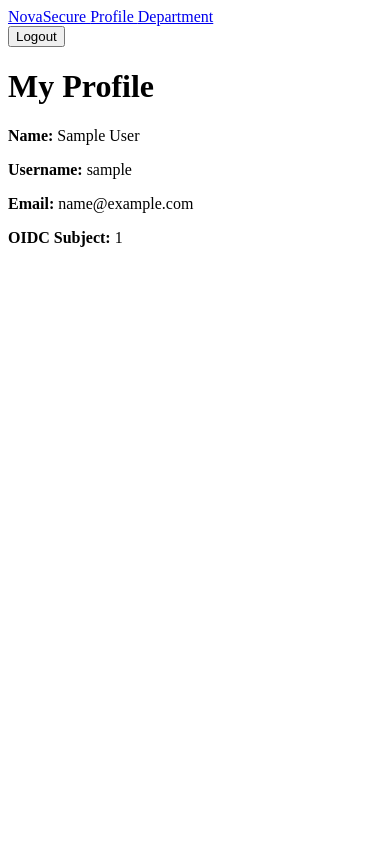
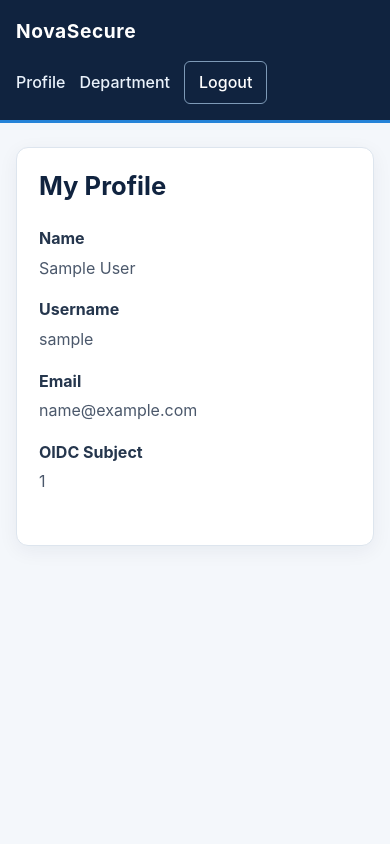
Before and after one commit to Thomas170491/enterprise-iam-lab, a Flask app: page /profile in a window 390 px wide. Run offline with Flask 3, Linux system fonts and the light colour scheme; the visitor is signed in with stand-in values (Sample User, id 1); parts of the project's set-up code (start-up, migrations or seed data) failed here and were passed over; some libraries are stand-ins or nearby versions.

Commit message:
style: add responsive styling for Employee Portal pages

```diff
--- a/apps/employee-portal/static/style.css
+++ b/apps/employee-portal/static/style.css
@@ -0,0 +1,340 @@
+/* =========================================================
+   NovaSecure Employee Portal
+   MVP stylesheet
+   ========================================================= */
+
+
+/* ---------- Global ---------- */
+
+* {
+    box-sizing: border-box;
+}
+
+html {
+    font-family:
+        Inter,
+        system-ui,
+        -apple-system,
+        BlinkMacSystemFont,
+        "Segoe UI",
+        sans-serif;
+}
+
+body {
+    margin: 0;
+    min-height: 100vh;
+
+    background: #f4f7fb;
+    color: #172033;
+
+    line-height: 1.6;
+}
+
+a {
+    color: #1769aa;
+    text-decoration: none;
+}
+
+a:hover {
+    text-decoration: underline;
+}
+
+
+/* ---------- Header / Navigation ---------- */
+
+header {
+    background: #10233f;
+    border-bottom: 3px solid #2583d8;
+}
+
+nav {
+    max-width: 1100px;
+    margin: 0 auto;
+    padding: 0 24px;
+
+    min-height: 64px;
+
+    display: flex;
+    align-items: center;
+    gap: 24px;
+}
+
+nav a {
+    color: #eaf2fb;
+    font-weight: 500;
+}
+
+nav a:first-child {
+    margin-right: auto;
+
+    color: #ffffff;
+    font-size: 1.2rem;
+    font-weight: 700;
+    letter-spacing: 0.03em;
+}
+
+nav a:hover {
+    color: #ffffff;
+}
+
+
+/* Logout is a form because it uses POST + CSRF */
+
+nav form {
+    margin: 0;
+}
+
+nav button {
+    border: 1px solid #7e9ab7;
+    border-radius: 6px;
+
+    background: transparent;
+    color: #ffffff;
+
+    padding: 8px 14px;
+
+    font: inherit;
+    font-weight: 500;
+
+    cursor: pointer;
+}
+
+nav button:hover {
+    background: #ffffff;
+    color: #10233f;
+}
+
+
+/* ---------- Main Layout ---------- */
+
+main {
+    width: min(100% - 32px, 1000px);
+
+    margin: 48px auto;
+}
+
+section {
+    background: #ffffff;
+
+    border: 1px solid #dde5ee;
+    border-radius: 12px;
+
+    padding: 32px;
+
+    box-shadow: 0 5px 20px rgba(25, 42, 70, 0.06);
+}
+
+
+/* ---------- Typography ---------- */
+
+h1,
+h2,
+h3 {
+    color: #10233f;
+    line-height: 1.25;
+}
+
+h1 {
+    margin-top: 0;
+
+    font-size: 2rem;
+}
+
+h2 {
+    margin-top: 32px;
+
+    font-size: 1.35rem;
+}
+
+p {
+    color: #4b586b;
+}
+
+
+/* ---------- General buttons ---------- */
+
+main a {
+    display: inline-block;
+}
+
+main a[href*="login"] {
+    margin-top: 16px;
+
+    padding: 10px 18px;
+
+    border-radius: 6px;
+
+    background: #1769aa;
+    color: #ffffff;
+
+    font-weight: 600;
+}
+
+main a[href*="login"]:hover {
+    background: #125689;
+    text-decoration: none;
+}
+
+
+/* ---------- Profile ---------- */
+
+.profile-details {
+    display: grid;
+    grid-template-columns: 180px 1fr;
+
+    gap: 12px 24px;
+
+    margin-top: 24px;
+}
+
+.profile-details dt {
+    font-weight: 700;
+    color: #25364d;
+}
+
+.profile-details dd {
+    margin: 0;
+    color: #4b586b;
+}
+
+
+/* ---------- Department Resources ---------- */
+
+ul {
+    padding-left: 0;
+
+    list-style: none;
+}
+
+li {
+    margin: 12px 0;
+    padding: 14px 18px;
+
+    border: 1px solid #dce6ef;
+    border-left: 4px solid #2583d8;
+    border-radius: 6px;
+
+    background: #f8fafc;
+
+    color: #26374c;
+}
+
+
+/* ---------- Manager Dashboard ---------- */
+
+.manager-dashboard {
+    margin-top: 24px;
+
+    display: grid;
+    grid-template-columns: repeat(
+        auto-fit,
+        minmax(200px, 1fr)
+    );
+
+    gap: 18px;
+}
+
+.manager-card {
+    padding: 20px;
+
+    border: 1px solid #dce6ef;
+    border-radius: 8px;
+
+    background: #f8fafc;
+}
+
+.manager-card h3 {
+    margin-top: 0;
+}
+
+
+/* ---------- Access Denied ---------- */
+
+.access-denied {
+    text-align: center;
+}
+
+.access-denied h1 {
+    color: #a52222;
+}
+
+.access-denied a {
+    margin-top: 16px;
+
+    padding: 10px 18px;
+
+    border-radius: 6px;
+
+    background: #10233f;
+    color: #ffffff;
+
+    font-weight: 600;
+}
+
+.access-denied a:hover {
+    background: #1b365d;
+    text-decoration: none;
+}
+
+
+/* ---------- Logged Out ---------- */
+
+.logged-out {
+    text-align: center;
+}
+
+
+/* ---------- Small status label ---------- */
+
+.status {
+    display: inline-block;
+
+    padding: 4px 10px;
+
+    border-radius: 999px;
+
+    background: #e9f6ee;
+    color: #25673d;
+
+    font-size: 0.85rem;
+    font-weight: 600;
+}
+
+
+/* ---------- Responsive ---------- */
+
+@media (max-width: 700px) {
+
+    nav {
+        padding: 16px;
+
+        flex-wrap: wrap;
+        gap: 14px;
+    }
+
+    nav a:first-child {
+        width: 100%;
+        margin-right: 0;
+    }
+
+    main {
+        margin: 24px auto;
+    }
+
+    section {
+        padding: 22px;
+    }
+
+    h1 {
+        font-size: 1.6rem;
+    }
+
+    .profile-details {
+        grid-template-columns: 1fr;
+        gap: 4px;
+    }
+
+    .profile-details dd {
+        margin-bottom: 12px;
+    }
+}
--- a/apps/employee-portal/templates/logged-out.html
+++ b/apps/employee-portal/templates/logged-out.html
@@ -12,6 +12,7 @@
         Your NovaSecure session has been closed successfully.
     </p>
 
+
     <a href="{{ url_for('auth.login') }}">
         Sign in again
     </a>
--- a/apps/employee-portal/templates/profile.html
+++ b/apps/employee-portal/templates/profile.html
@@ -5,10 +5,21 @@
 {% endblock %}
 
 {% block content %}
-<h1>My Profile</h1>
+<section>
+    <h1>My Profile</h1>
 
-<p><strong>Name:</strong> {{ user.name }}</p>
-<p><strong>Username:</strong> {{ user.username }}</p>
-<p><strong>Email:</strong> {{ user.email }}</p>
-<p><strong>OIDC Subject:</strong> {{ user.id }}</p>
+    <dl class="profile-details">
+        <dt>Name</dt>
+        <dd>{{ user.name }}</dd>
+
+        <dt>Username</dt>
+        <dd>{{ user.username }}</dd>
+
+        <dt>Email</dt>
+        <dd>{{ user.email }}</dd>
+
+        <dt>OIDC Subject</dt>
+        <dd>{{ user.id }}</dd>
+    </dl>
+</section>
 {% endblock %}
```
Also changed, not shown: apps/employee-portal/config.py (+8 -1 lines), apps/employee-portal/templates/access-denied.html (+11 -4 lines), apps/employee-portal/templates/manager.html (+27 -2 lines).
